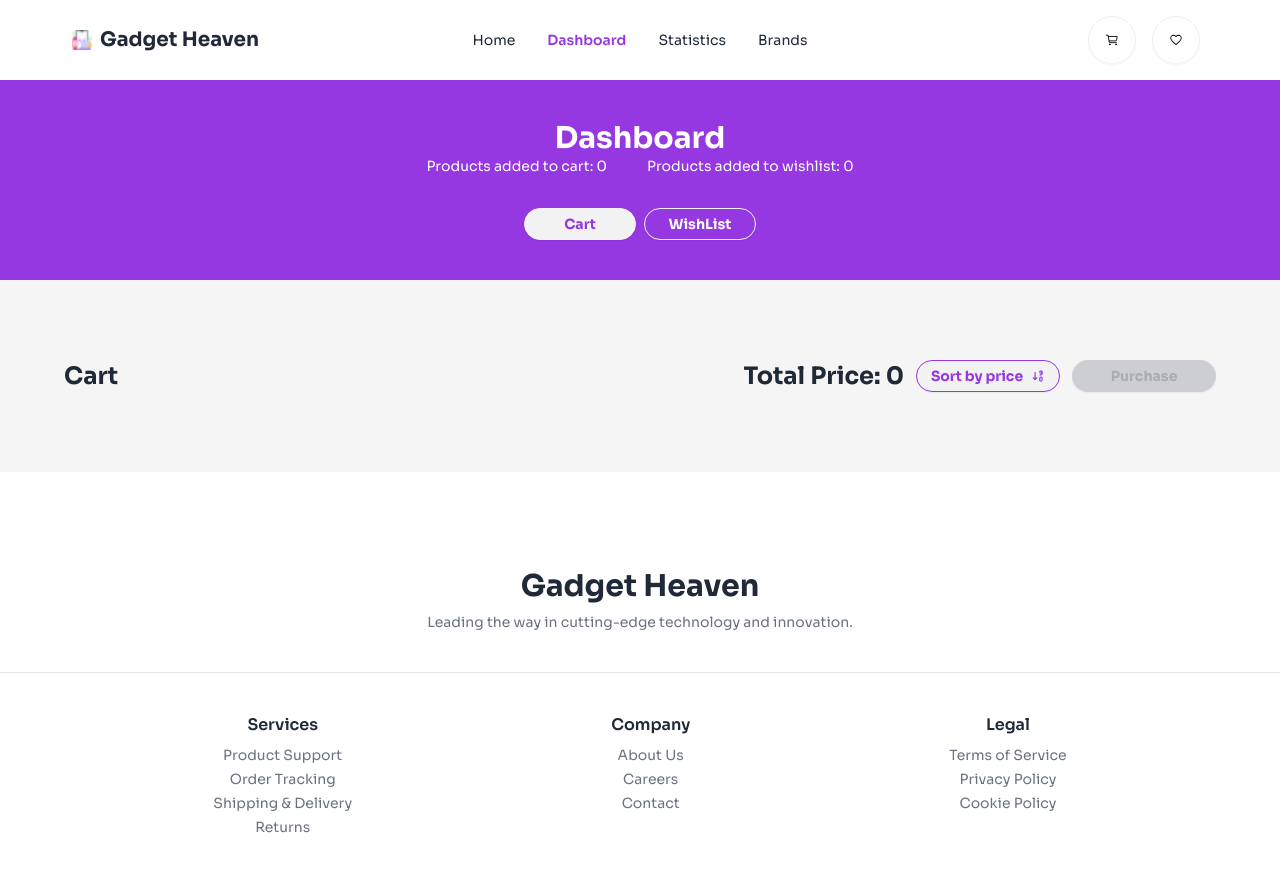
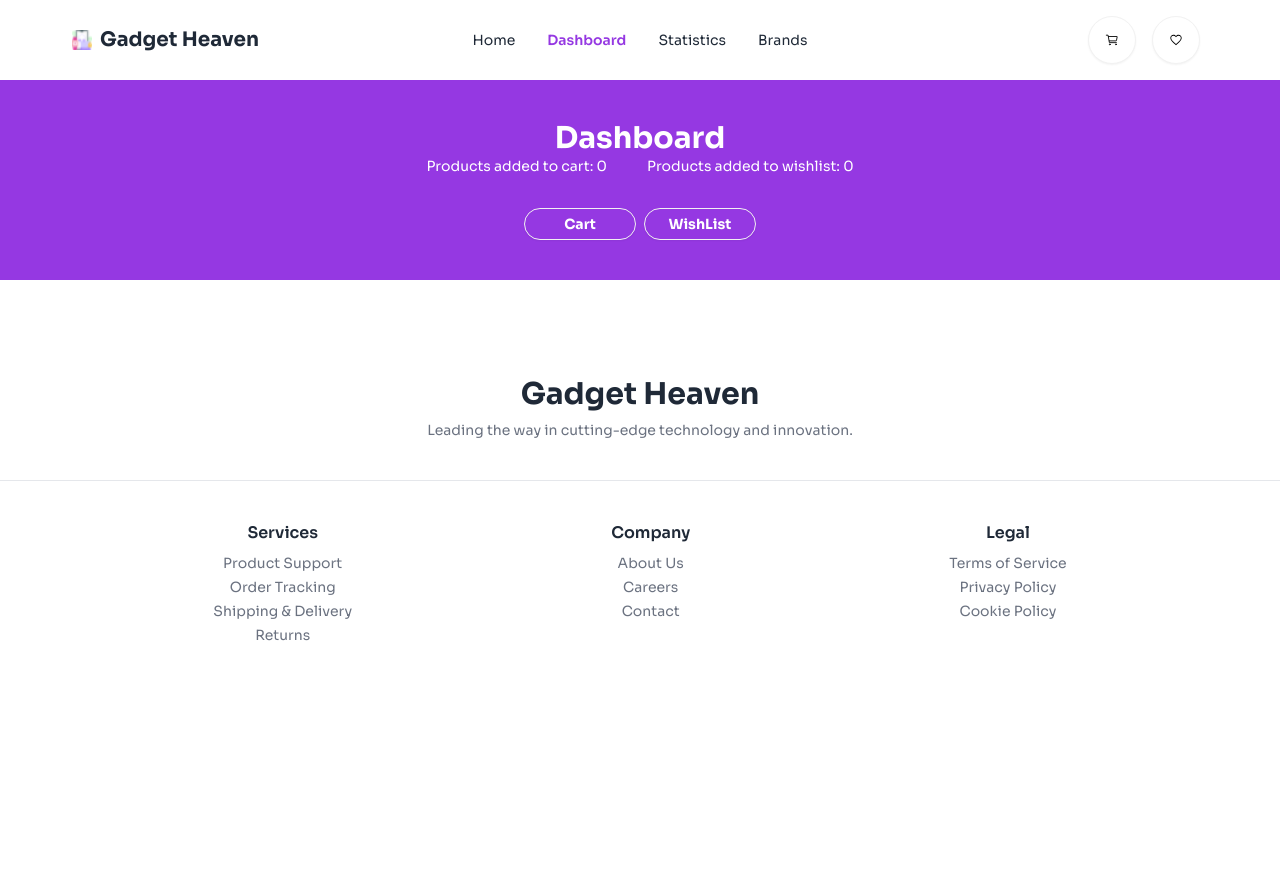
Before and after one commit to ashis263/gadget-heaven, a React (Vite) app: page /dashboard in a window 1280 px wide. Shown: the top 872 px of the page. After the commit the page ends 800 px from the top, so only its background shows below. Built offline with nearby package versions, Linux system fonts and the light colour scheme.

Commit message:
removed cart from dashboard default page and fixed stat page title

```diff
--- a/src/components/Dashboard/Dashboard.jsx
+++ b/src/components/Dashboard/Dashboard.jsx
@@ -26,8 +26,8 @@ const Dashboard = () => {
                             <p className="text-xs sm:text-sm">Products added to wishlist: {wishlist.length}</p>
                         </div>
                         <div className="space-x-2 pt- sm:pt-8">
-                            <button onClick={() => navigate('/dashboard/cart')} className={`${(location === '/dashboard/cart' || location === '/dashboard') ? 'text-[rgb(149,56,226)] font-bold btn btn-sm rounded-3xl w-28' : 'text-white bg-[rgb(149,56,226)] font-bold btn btn-sm rounded-3xl w-28' }`}>Cart</button>
-                            <button onClick={() => navigate('/dashboard/wishlist')} className={`${(location === '/dashboard/cart' || location === '/dashboard') ? 'text-white bg-[rgb(149,56,226)] font-bold btn btn-sm rounded-3xl w-28' : 'text-[rgb(149,56,226)] font-bold btn btn-sm rounded-3xl w-28'}`}>WishList</button>
+                            <button onClick={() => navigate('/dashboard/cart')} className={`${((location === '/dashboard/wishlist') || (location === '/dashboard')) ? 'text-white bg-[rgb(149,56,226)] font-bold btn btn-sm rounded-3xl w-28' : 'text-[rgb(149,56,226)] font-bold btn btn-sm rounded-3xl w-28' }`}>Cart</button>
+                            <button onClick={() => navigate('/dashboard/wishlist')} className={`${((location === '/dashboard/cart') || (location === '/dashboard')) ? 'text-white bg-[rgb(149,56,226)] font-bold btn btn-sm rounded-3xl w-28' : 'text-[rgb(149,56,226)] font-bold btn btn-sm rounded-3xl w-28'}`}>WishList</button>
                         </div>
                     </div>
                 </div>
--- a/src/components/Statistics/Statistics.jsx
+++ b/src/components/Statistics/Statistics.jsx
@@ -1,4 +1,5 @@
 import { useContext } from "react";
+import { Helmet, HelmetProvider } from "react-helmet-async";
 import {
   ComposedChart,
   Area,
@@ -18,6 +19,10 @@ export default function Statistics() {
   const data = useContext(GadgetContext);
   return (
     <div>
+      <HelmetProvider>
+                <Helmet>
+                    <title>Gradget Heaven | Statistics</title>
+                </Helmet>
       <div className="bg-[rgb(149,56,226)] text-center text-white">
         <div className="w-3/5 mx-auto py-5 sm:py-10">
           <h3 className="text-xl sm:text-3xl font-bold">Statistics</h3>
@@ -52,6 +57,7 @@ export default function Statistics() {
           </div>
         </div>
       </div>
+      </HelmetProvider>
     </div>
   );
 }
--- a/src/main.jsx
+++ b/src/main.jsx
@@ -47,10 +47,6 @@ const router = createBrowserRouter([
         element: <Dashboard></Dashboard>,
         children: [
           {
-            path: '/dashboard',
-            element: <Cart></Cart>
-          },
-          {
             path: '/dashboard/cart',
             element: <Cart></Cart>
           },
```
